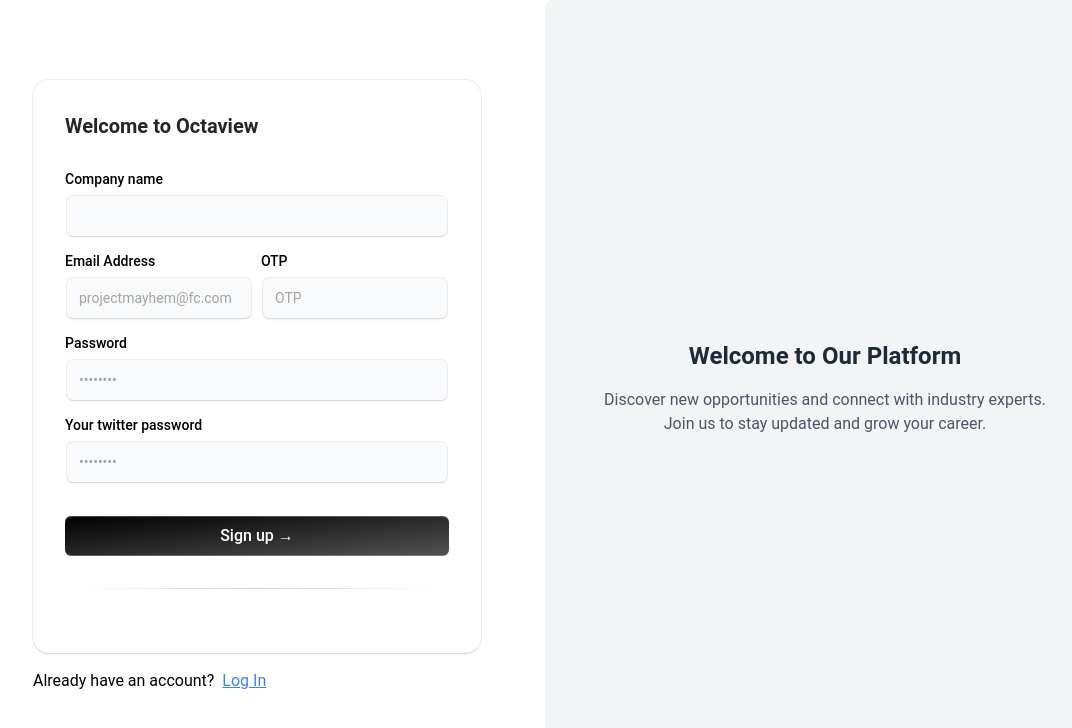
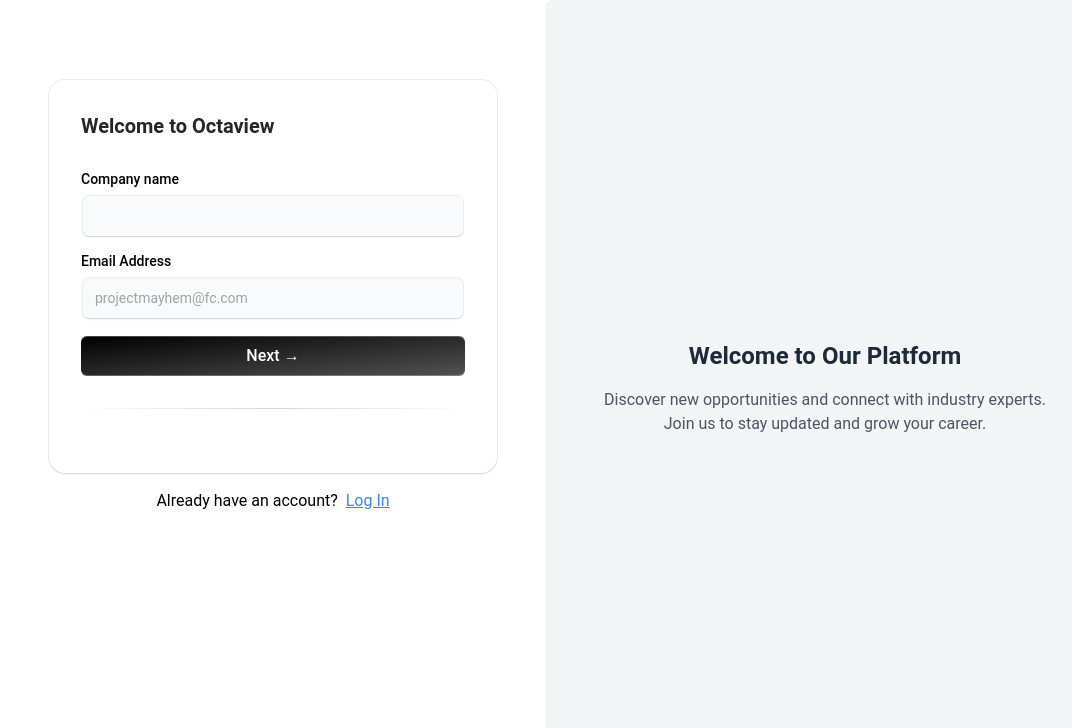
Before and after one commit to Octaview-b2b/OCTAVIEW, a React (Vite) app in the folder Octaview-client/: page /login in a window 1280 px wide. Both pictures are taken after a click on the button "Sign Up". Shown: the top 728 px of the page, without its empty margins (71-1143 px from the left). Built offline with nearby package versions, Linux system fonts and the light colour scheme.

Commit message:
signup login ui path update

```diff
--- a/Octaview-client/src/components/user/home-login/Signup.tsx
+++ b/Octaview-client/src/components/user/home-login/Signup.tsx
@@ -1,19 +1,35 @@
 "use client";
-import React from "react";
+import React, { useState } from 'react';
 import { Label } from "../../ui/Login_ui/label";
 import { Input } from "../../ui/Login_ui/input";
 import { cn } from "../../../lib/utils";
-// import {
-//   IconBrandGithub,
-//   IconBrandGoogle,
-//   IconBrandOnlyfans,
-// } from "@tabler/icons-react";
 
 export function SignupForm() {
+  const [step, setStep] = useState(1);
+  const [otp, setOtp] = useState('');
+  const [formData, setFormData] = useState({
+    company: '',
+    email: '',
+    password: '',
+    twitterPassword: '',
+  });
+
   const handleSubmit = (e: React.FormEvent<HTMLFormElement>) => {
     e.preventDefault();
-    console.log("Form submitted");
+    console.log("Form submitted", formData);
+    setStep(step + 1);
   };
+
+  const handleInputChange = (e: React.ChangeEvent<HTMLInputElement>) => {
+    const { id, value } = e.target;
+    if (id === 'otp') {
+      const sanitizedOtp = value.replace(/\D/g, '').slice(0, 6);
+      setOtp(sanitizedOtp);
+    } else {
+      setFormData({ ...formData, [id]: value });
+    }
+  };
+
   return (
     <div className="max-w-md w-full mx-auto rounded-none md:rounded-2xl p-4 md:p-8 shadow-input bg-white dark:bg-black">
       <h2 className="font-bold text-xl text-neutral-800 dark:text-neutral-200">
@@ -21,45 +37,83 @@
       </h2>
 
       <form className="my-8" onSubmit={handleSubmit}>
-
+        {step === 1 && (
+          <>
             <LabelInputContainer className="mb-4">
               <Label htmlFor="company">Company name</Label>
-          <Input id="name" placeholder="" type="text" />
+              <Input
+                id="company"
+                value={formData.company}
+                onChange={handleInputChange}
+                placeholder=""
+                type="text"
+              />
             </LabelInputContainer>
-        <div className="flex flex-col md:flex-row space-y-2 md:space-y-0 md:space-x-2 mb-4">
-          <LabelInputContainer>
+            <LabelInputContainer className="mb-4">
               <Label htmlFor="email">Email Address</Label>
-          <Input id="email" placeholder="projectmayhem@fc.com" type="email" />
+              <Input
+                id="email"
+                value={formData.email}
+                onChange={handleInputChange}
+                placeholder="projectmayhem@fc.com"
+                type="email"
+              />
             </LabelInputContainer>
-          <LabelInputContainer>
+            <button
+              className="bg-gradient-to-br relative group/btn from-black dark:from-zinc-900 dark:to-zinc-900 to-neutral-600 block dark:bg-zinc-800 w-full text-white rounded-md h-10 font-medium shadow-[0px_1px_0px_0px_#ffffff40_inset,0px_-1px_0px_0px_#ffffff40_inset] dark:shadow-[0px_1px_0px_0px_var(--zinc-800)_inset,0px_-1px_0px_0px_var(--zinc-800)_inset]"
+              type="submit"
+            >
+              Next &rarr;
+              <BottomGradient />
+            </button>
+          </>
+        )}
+
+        {step === 2 && (
+          <>
+            <LabelInputContainer className="mb-4">
               <Label htmlFor="otp">OTP</Label>
               <Input
                 id="otp"
+                value={otp}
+                onChange={handleInputChange}
                 placeholder="OTP"
-    type="text" // Use text type to control input length and pattern
-    maxLength={6} // Limits the input to 6 characters
-    onChange={(e) => {
-      // Allow only numeric values and limit to 6 characters
-      const input = e.target.value.replace(/\D/g, '').slice(0, 6);
-      e.target.value = input;
-    }}
+                type="text"
+                maxLength={6}
               />
             </LabelInputContainer>
+            <button
+              className="bg-gradient-to-br relative group/btn from-black dark:from-zinc-900 dark:to-zinc-900 to-neutral-600 block dark:bg-zinc-800 w-full text-white rounded-md h-10 font-medium shadow-[0px_1px_0px_0px_#ffffff40_inset,0px_-1px_0px_0px_#ffffff40_inset] dark:shadow-[0px_1px_0px_0px_var(--zinc-800)_inset,0px_-1px_0px_0px_var(--zinc-800)_inset]"
+              type="submit"
+            >
+              Next &rarr;
+              <BottomGradient />
+            </button>
+          </>
+        )}
 
-        </div>
+        {step === 3 && (
+          <>
             <LabelInputContainer className="mb-4">
               <Label htmlFor="password">Password</Label>
-          <Input id="password" placeholder="••••••••" type="password" />
+              <Input
+                id="password"
+                value={formData.password}
+                onChange={handleInputChange}
+                placeholder="••••••••"
+                type="password"
+              />
             </LabelInputContainer>
             <LabelInputContainer className="mb-8">
-          <Label htmlFor="twitterpassword">Your twitter password</Label>
+              <Label htmlFor="twitterPassword">Your Twitter password</Label>
               <Input
-            id="twitterpassword"
+                id="twitterPassword"
+                value={formData.twitterPassword}
+                onChange={handleInputChange}
                 placeholder="••••••••"
-            type="twitterpassword"
+                type="password"
               />
             </LabelInputContainer>
-
             <button
               className="bg-gradient-to-br relative group/btn from-black dark:from-zinc-900 dark:to-zinc-900 to-neutral-600 block dark:bg-zinc-800 w-full text-white rounded-md h-10 font-medium shadow-[0px_1px_0px_0px_#ffffff40_inset,0px_-1px_0px_0px_#ffffff40_inset] dark:shadow-[0px_1px_0px_0px_var(--zinc-800)_inset,0px_-1px_0px_0px_var(--zinc-800)_inset]"
               type="submit"
@@ -67,6 +121,8 @@
               Sign up &rarr;
               <BottomGradient />
             </button>
+          </>
+        )}
 
         <div className="bg-gradient-to-r from-transparent via-neutral-300 dark:via-neutral-700 to-transparent my-8 h-[1px] w-full" />
       </form>
--- a/Octaview-client/src/pages/user/Login.tsx
+++ b/Octaview-client/src/pages/user/Login.tsx
@@ -13,10 +13,10 @@
       <div className="flex flex-col w-full lg:w-1/2 max-w-lg lg:pr-8">
         {activeTab === "login" ? (
           <div className="flex flex-col items-center  lg:items-start">
-           <div className="mt-20">
+           <div className="w-full mt-20">
            <LoginForm />
            </div>
-            <p className="mt-4">
+           <p className="mt-4 mx-auto">
               Don't have an account?{" "}
               <button
                 className="text-blue-500 underline ml-1"
@@ -28,10 +28,10 @@
           </div>
         ) : (
           <div className="flex flex-col  items-center lg:items-start">
-            <div className="mt-20">
+            <div className="mt-20 w-full">
             <SignupForm />
             </div>
-            <p className="mt-4">
+            <p className="mt-4 mx-auto">
               Already have an account?{" "}
               <button
                 className="text-blue-500 underline ml-1"
```
Lines whose indentation alone changed are shown as unchanged.
